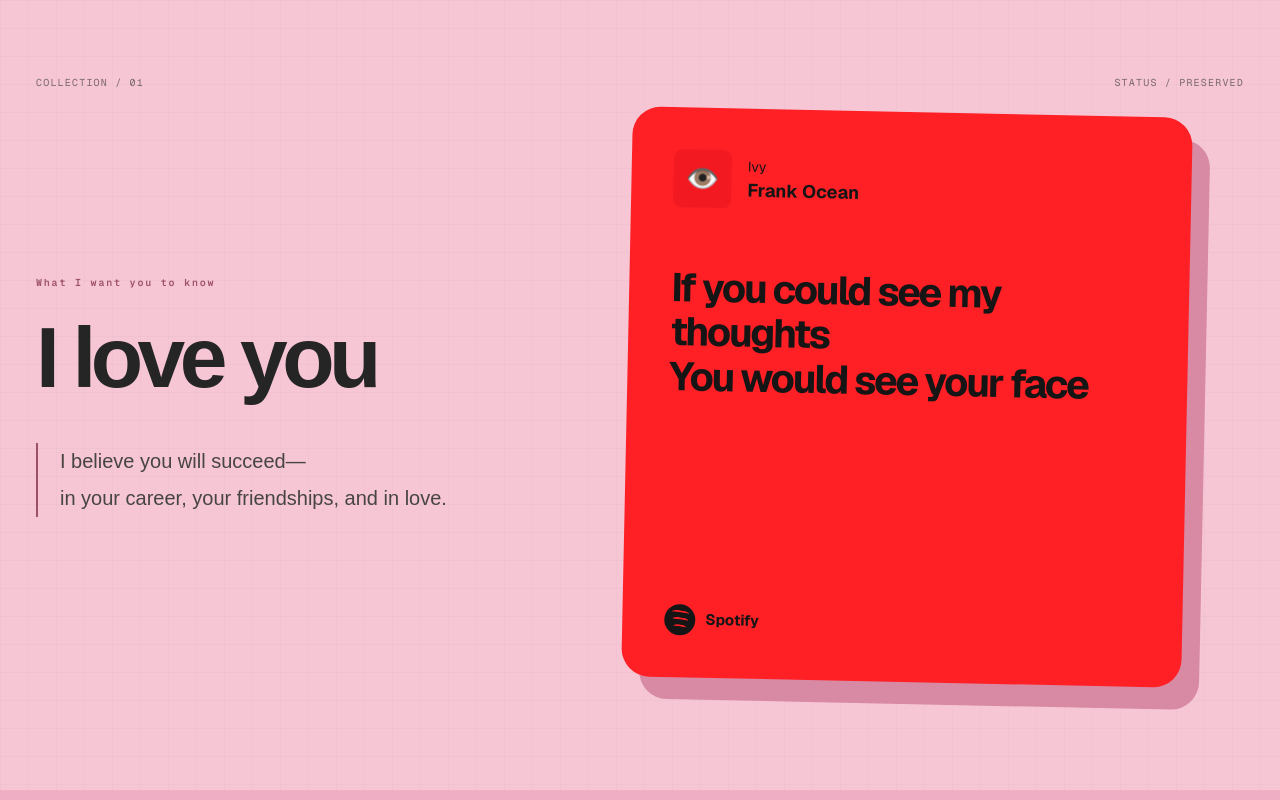
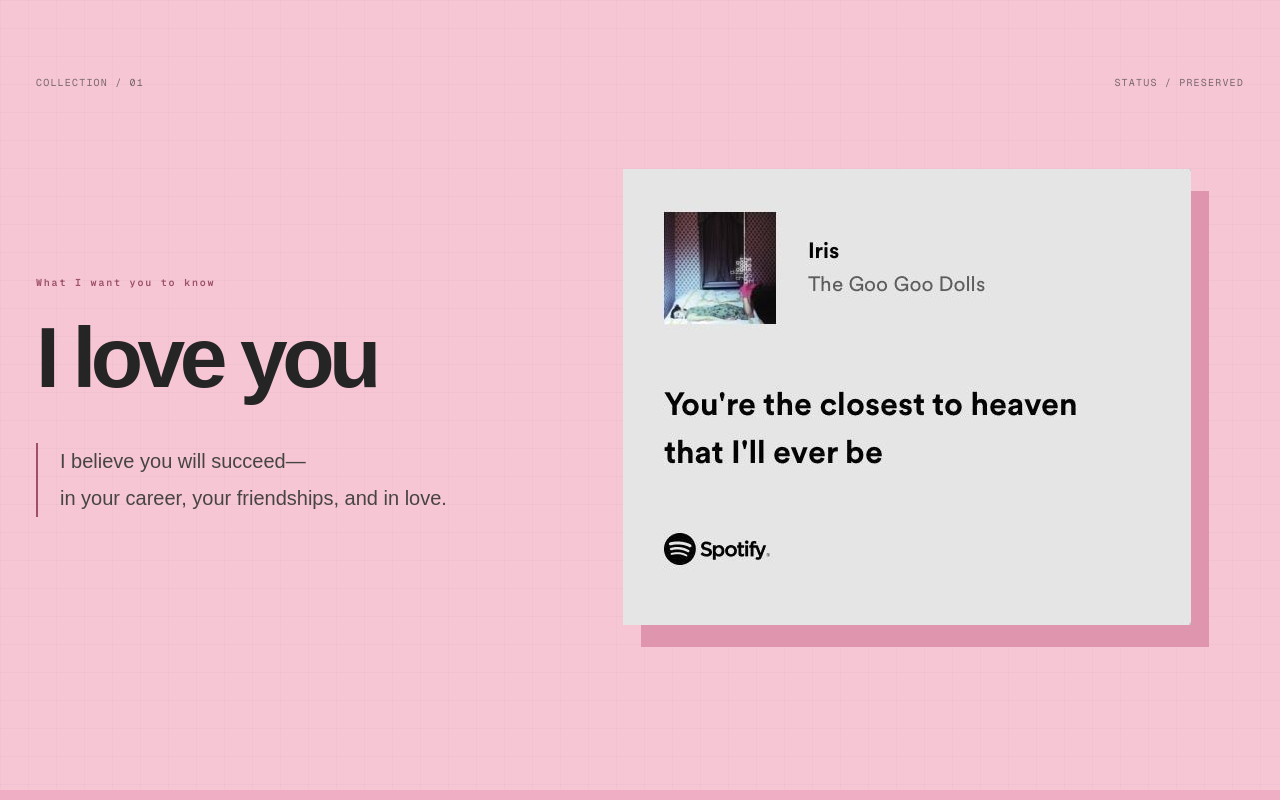
Before and after one commit to jeff960149-rgb/our-memory-archive, a Next.js app: page / in a window 1280 px wide. Shown: the top 800 px of the page. Built offline with nearby package versions, Linux system fonts and the light colour scheme.

Commit message:
Use the original Iris lyric image

```diff
--- a/app/globals.css
+++ b/app/globals.css
@@ -229,6 +229,15 @@ h1 {
   border-radius: 28px;
   box-shadow: 18px 22px 0 #d889a3;
   transform: rotate(1.2deg);
+}
+
+.lyric-image-card {
+  width: min(568px, 92%);
+  height: auto;
+  align-self: center;
+  justify-self: center;
+  display: block;
+  box-shadow: 18px 22px 0 var(--paper-deep);
 }
 
 .lyric-card-header {
@@ -601,7 +610,8 @@ footer p {
   }
 
   .contact-sheet,
-  .lyric-card {
+  .lyric-card,
+  .lyric-image-card {
     max-width: 760px;
   }
 
@@ -669,6 +679,11 @@ footer p {
     padding: 28px;
     border-radius: 22px;
     box-shadow: 9px 11px 0 #d889a3;
+  }
+
+  .lyric-image-card {
+    width: 100%;
+    box-shadow: 9px 11px 0 var(--paper-deep);
   }
 
   .lyric-lines {
--- a/app/page.tsx
+++ b/app/page.tsx
@@ -57,28 +57,11 @@ export default function Home() {
             in your career, your friendships, and in love.
           </p>
         </div>
-        <div className="lyric-card" aria-label="A love note styled as a music card">
-          <div className="lyric-card-header">
-            <span className="lyric-eye" aria-hidden="true">👁️</span>
-            <div>
-              <span>Ivy</span>
-              <strong>Frank Ocean</strong>
-            </div>
-          </div>
-          <p className="lyric-lines">
-            If you could see my thoughts
-            <br />
-            You would see your face
-          </p>
-          <div className="lyric-card-footer">
-            <span className="spotify-mark" aria-hidden="true">
-              <i />
-              <i />
-              <i />
-            </span>
-            <strong>Spotify</strong>
-          </div>
-        </div>
+        <img
+          className="lyric-image-card"
+          src="/iris-lyrics.png"
+          alt="Iris by The Goo Goo Dolls lyric card"
+        />
       </section>
 
       <section className="records" id="records">
```
Also changed, not shown: public/iris-lyrics.png (added), 3 other files (tests, documents, lock files or other folders).
